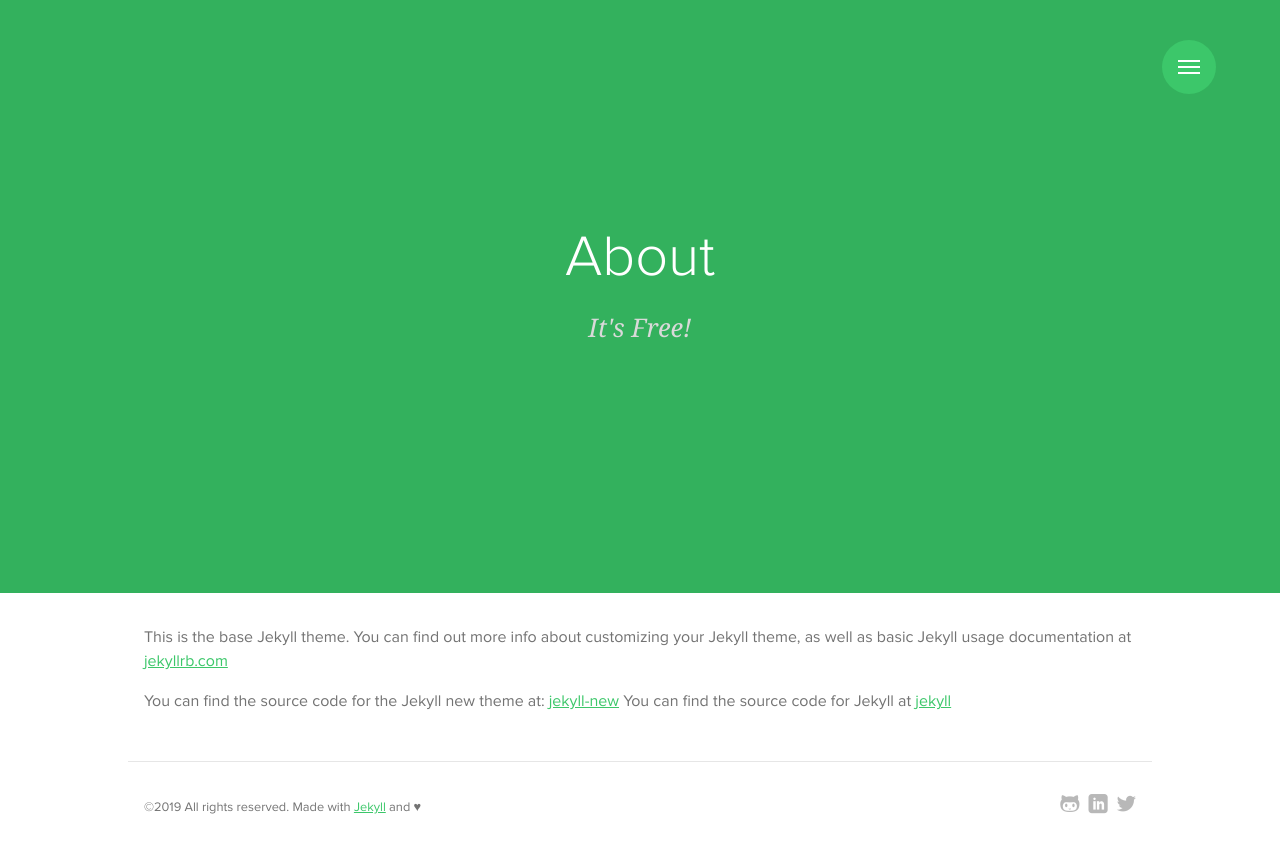
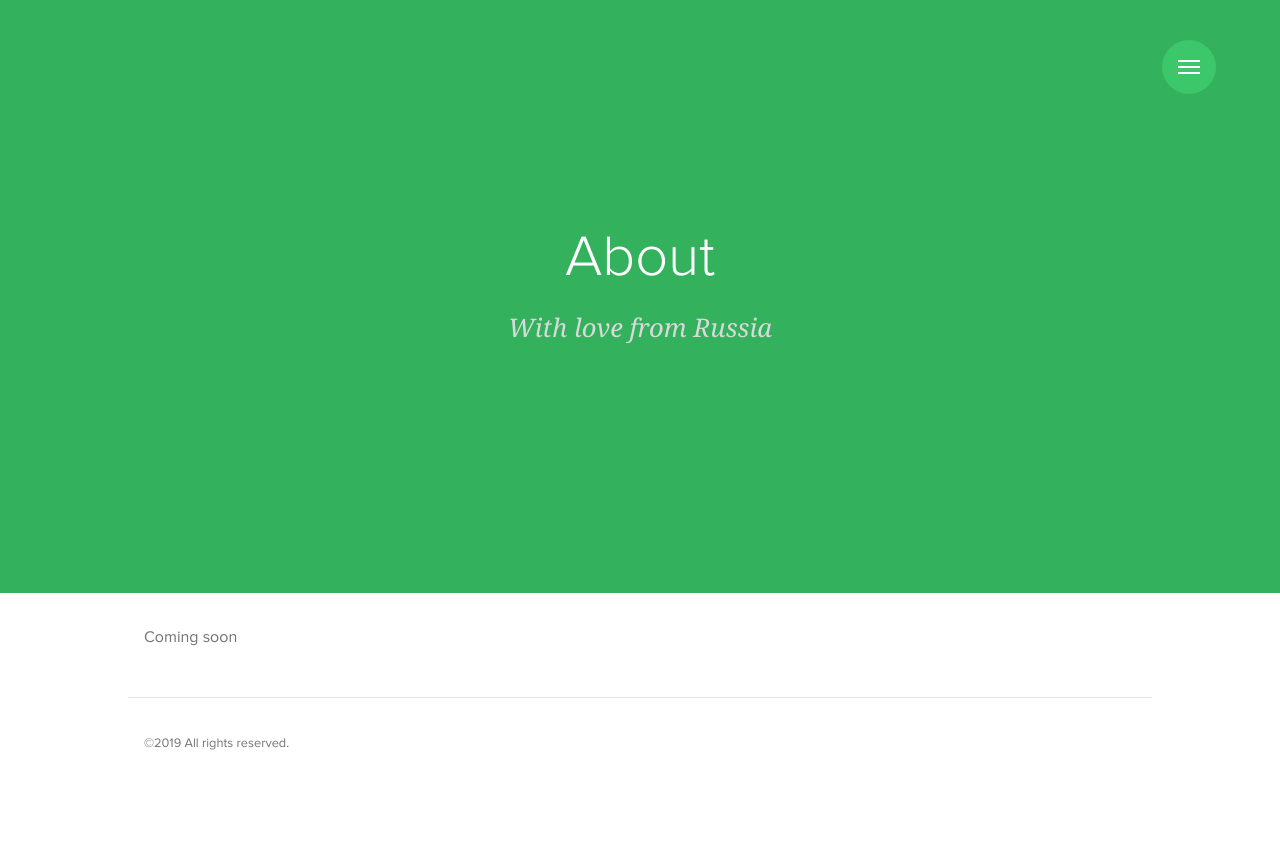
Before and after one commit to Carenin/carenin.github.io, a Jekyll site: the page built from about.md, in a window 1280 px wide. Shown: the top 853 px of the page. Built offline with Jekyll 4.4.1, drawn with Linux system fonts in a browser that asks for light colours; some web fonts are replaced.

Commit message:
Change pages

```diff
--- a/_includes/footer.html
+++ b/_includes/footer.html
@@ -1,8 +1,8 @@
 <footer class="site-footer">
   <div class="container">
-    {% include social.html %}
+<!--    {% include social.html %}-->
     <p>
-      <small>&copy;{{ site.time | date: '%Y' }} All rights reserved. Made with <a href="http://jekyllrb.com/" target="_blank">Jekyll</a> and ♥</small>
+      <small>&copy;{{ site.time | date: '%Y' }} All rights reserved.
     </p>
   </div>
 </footer>
--- a/_includes/navbar.html
+++ b/_includes/navbar.html
@@ -16,8 +16,6 @@
           <li><a href="{{ '/' | prepend: site.baseurl }}">Home</a></li>
           <li><a href="{{ '/blog' | prepend: site.baseurl }}">Blog</a></li>
           <li><a href="{{ '/about' | prepend: site.baseurl }}">About</a></li>
-          <li><a href="{{ site.author.github }}" target="_blank"><i class="icon icon-github"></i> Github</a></li>
-          <li><a href="{{ site.author.twitter }}" target="_blank"><i class="icon icon-vk"></i> Twitter</a></li>
         </ul>
       </nav>
     </div>
--- a/about.md
+++ b/about.md
@@ -1,11 +1,8 @@
 ---
 layout: page
 title: About
-subtitle: It's Free!
+subtitle: With love from Russia
 permalink: /about/
 ---
 
-This is the base Jekyll theme. You can find out more info about customizing your Jekyll theme, as well as basic Jekyll usage documentation at [jekyllrb.com](http://jekyllrb.com/)
-
-You can find the source code for the Jekyll new theme at: [jekyll-new](https://github.com/jglovier/jekyll-new)
-You can find the source code for Jekyll at [jekyll](https://github.com/jekyll/jekyll)
+Coming soon
```
Also changed, not shown: 1 other file.
